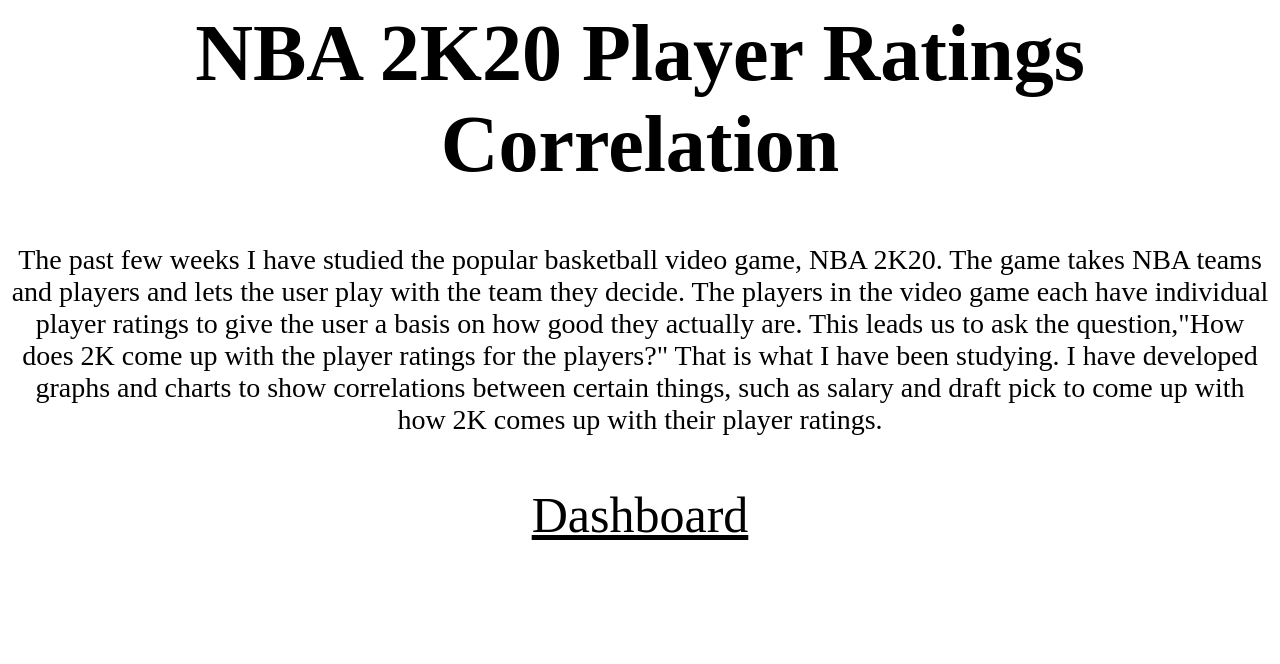
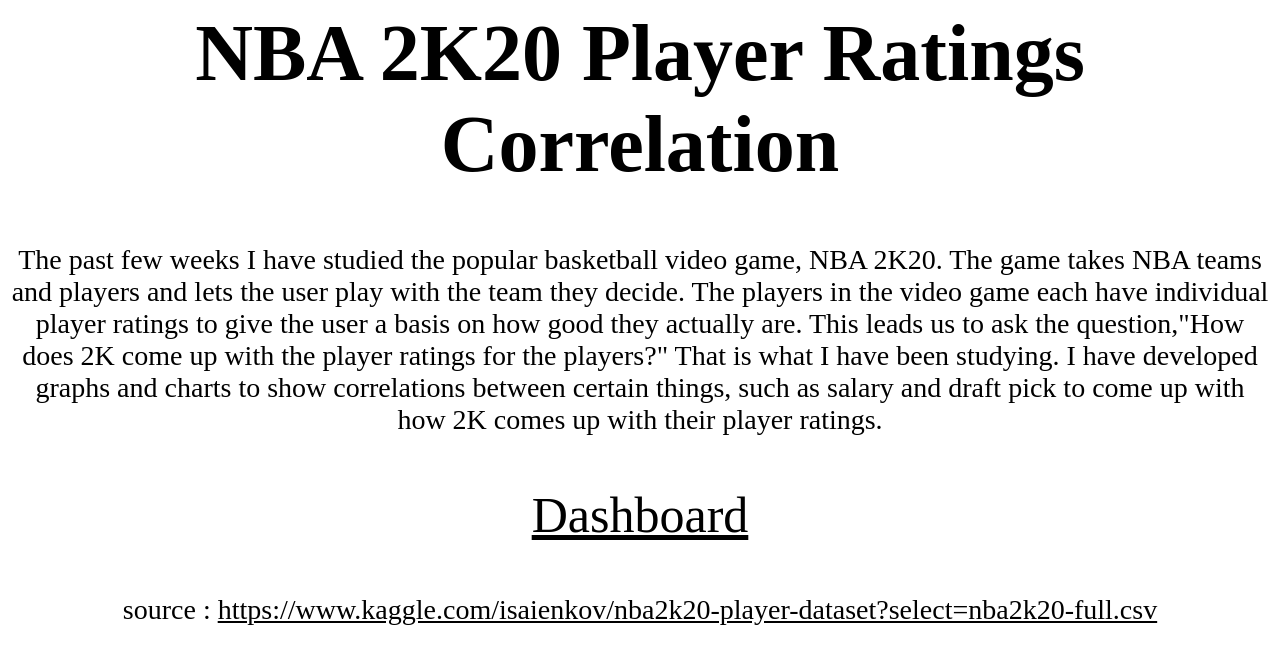
Before and after one commit to noahring/finalExam, a plain HTML site: page index.html in a window 1280 px wide. Drawn offline with Linux system fonts and the light colour scheme.

Commit message:
dashboard

```diff
--- a/index.html
+++ b/index.html
@@ -7,7 +7,7 @@
   <h1>NBA 2K20 Player Ratings Correlation </h1>
     <p> The past few weeks I have studied the popular basketball video game, NBA 2K20. The game takes NBA teams and players and lets the user play with the team they decide. The players in the video game each have individual player ratings to give the user a basis on how good they actually are. This leads us to ask the question,"How does 2K come up with the player ratings for the players?" That is what I have been studying. I have developed graphs and charts to show correlations between certain things, such as salary and draft pick to come up with how 2K comes up with their player ratings. </p>
     <p id="dashboard">   <a href="dashboard.html">Dashboard</a> </p>
-
+  <p> source : <a href="https://www.kaggle.com/isaienkov/nba2k20-player-dataset?select=nba2k20-full.csv">https://www.kaggle.com/isaienkov/nba2k20-player-dataset?select=nba2k20-full.csv </a></p>
 
 
  </body>
```
Also changed, not shown: 1 other file.
